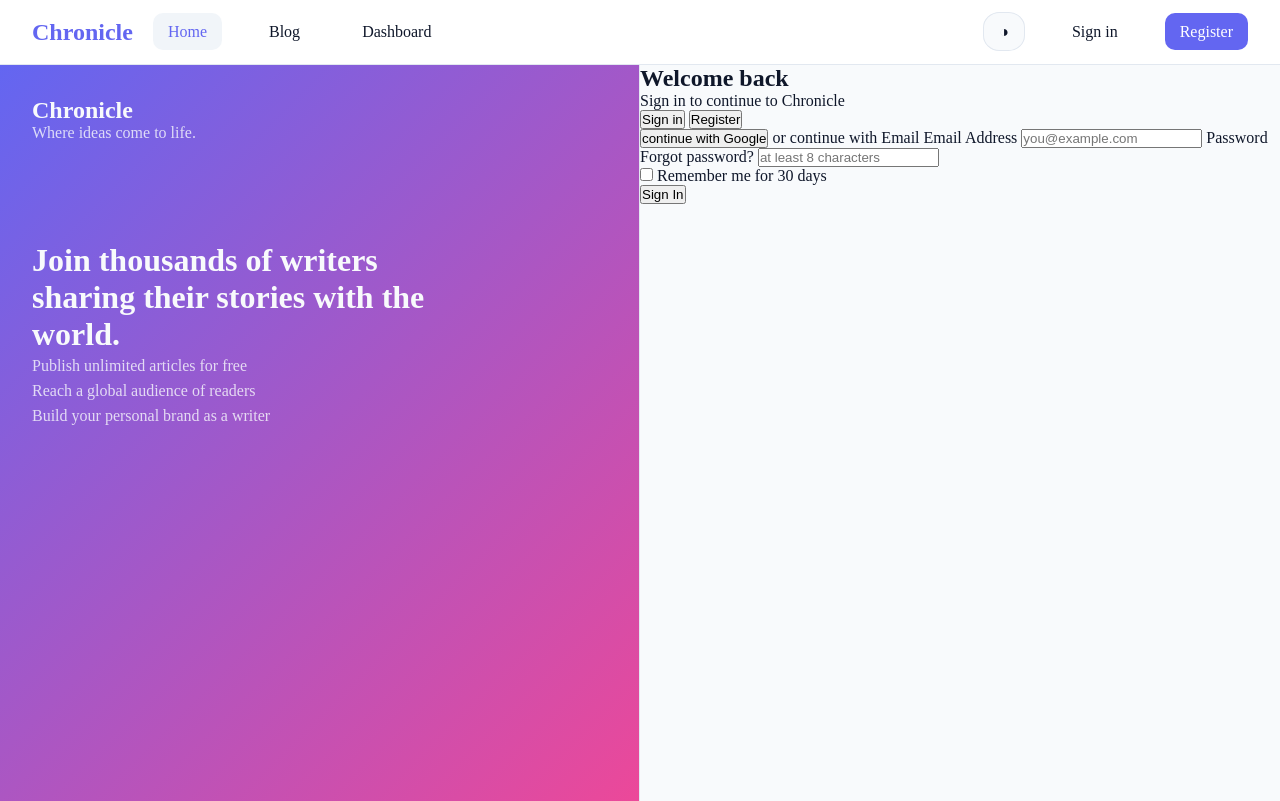
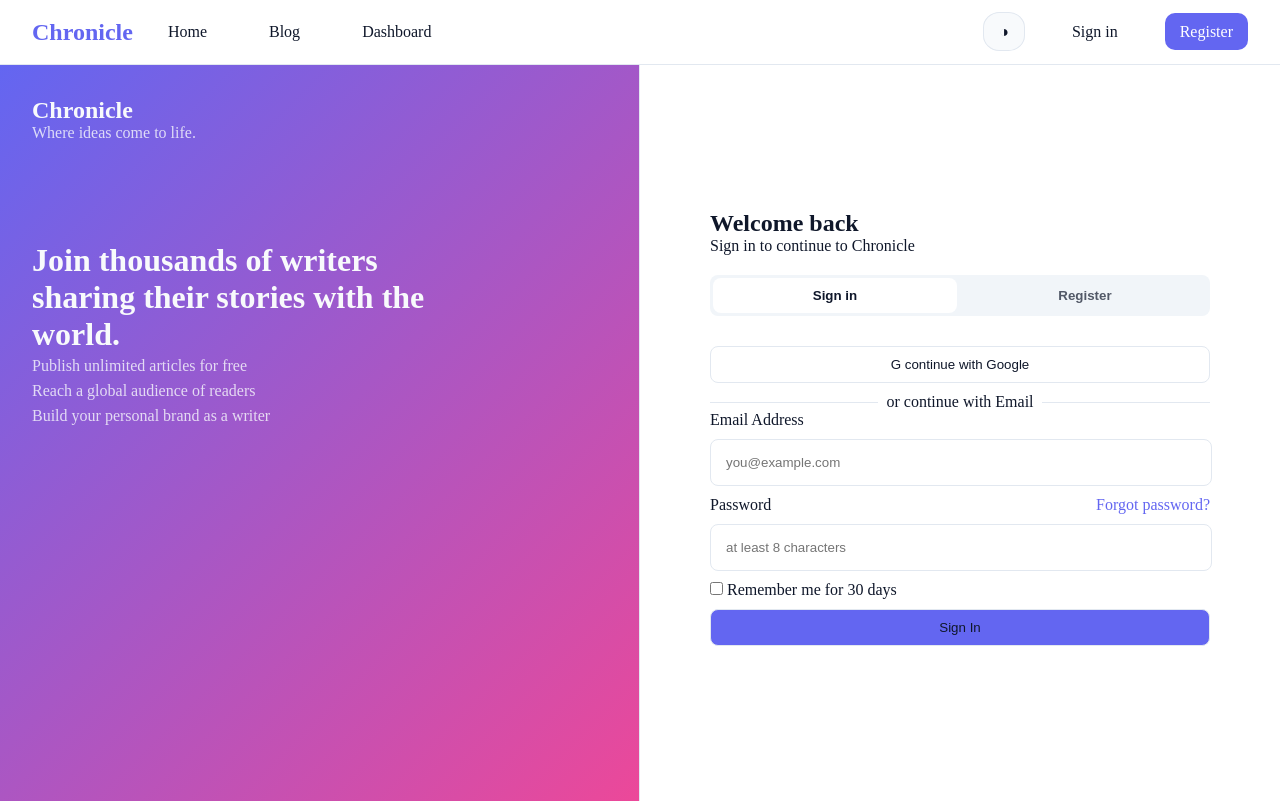
Before and after one commit to tiko345/blog-page, a PHP site: page /register.html in a window 1280 px wide. Run offline with PHP 8.4, Linux system fonts and the light colour scheme.

Commit message:
(register_page) add register desktop features

```diff
--- a/css/style.css
+++ b/css/style.css
@@ -728,10 +728,107 @@ body {
 }
 
 .register-container {
+  display: flex;
+  justify-content: center;
+  align-items: center;
   color: var(--color-text);
+  background-color: var(--color-bg);
 }
 .register-container .hidden {
-  display: none;
+  display: none !important;
+}
+.register-container .auth-tabs {
+  width: 500px;
+  display: grid;
+  grid-template-columns: 1fr 1fr;
+  background-color: var(--color-bg-hover);
+  border-radius: 8px;
+  margin: 20px 0;
+}
+.register-container .auth-tabs .tab {
+  cursor: pointer;
+  padding: 10px 15px;
+  border: none;
+  background-color: var(--color-bg-hover);
+  color: var(--color-text);
+  opacity: 0.7;
+  margin: 3px;
+  font-weight: 700;
+}
+.register-container .auth-tabs .active {
+  background-color: var(--color-bg);
+  border-radius: 8px;
+  opacity: 1;
+}
+.register-container .google {
+  cursor: pointer;
+  width: 500px;
+  padding: 10px 15px;
+  background-color: var(--color-bg);
+  color: var(--color-text);
+  border-radius: 8px;
+  border: var(--color-border) 1px solid;
+  margin: 10px 0;
+}
+.register-container .google-span {
+  display: flex;
+  align-items: center;
+  gap: 8px;
+}
+.register-container .google-span::before, .register-container .google-span::after {
+  content: "";
+  flex: 1;
+  height: 1px;
+  background-color: var(--color-border);
+}
+.register-container label {
+  display: block;
+}
+.register-container label[for=terms] {
+  display: inline;
+}
+.register-container label[for=terms] a {
+  text-decoration: none;
+  color: var(--color-accent);
+}
+.register-container #email-signin, .register-container #password-signin, .register-container #fullName, .register-container #email,
+.register-container #password, .register-container #confPassword, .register-container #reset {
+  width: 470px;
+  padding: 15px;
+  background-color: var(--color-bg);
+  color: var(--color-text);
+  border-radius: 8px;
+  border: var(--color-border) 1px solid;
+  margin: 10px 0;
+}
+.register-container .forms-container {
+  width: 500px;
+}
+.register-container .label-row {
+  display: flex;
+  flex-direction: row;
+  justify-content: space-between;
+}
+.register-container .forgotpass {
+  color: var(--color-accent);
+  cursor: pointer;
+}
+.register-container .signin-btn, .register-container .signup-btn, .register-container .reset-link {
+  cursor: pointer;
+  width: 500px;
+  padding: 10px 20px;
+  background-color: var(--color-accent);
+  color: var(--color-text);
+  border-radius: 8px;
+  border: var(--color-border) 1px solid;
+  margin: 10px 0;
+}
+.register-container .back-to-login {
+  position: absolute;
+  top: 35%;
+  right: 40%;
+  cursor: pointer;
+  color: var(--color-accent);
 }
 
 * {
--- a/js/main.js
+++ b/js/main.js
@@ -69,6 +69,8 @@ const forgotLink = document.querySelector(".forgotpass");
 const authTabs=document.querySelector(".auth-tabs");
 const allTitles = ["signin-title", "register-title", "reset-password"];
 const allSpans = ["signin-span", "register-span", "reset-span"];
+const googleBtn = document.querySelector(".google");
+const googleSpan = document.querySelector(".google-span");
 
 function showForm(formToShow, titleId, spanId, showTabs){
     //hide all forms
@@ -85,8 +87,11 @@ function showForm(formToShow, titleId, spanId, showTabs){
     document.getElementById(titleId).classList.remove("hidden");
     document.getElementById(spanId).classList.remove("hidden");
 
-    //show or hide tabs
-    showTabs ? authTabs.classList.remove("hidden") : authTabs.classList.add("hidden");
+    authTabs.classList.toggle("hidden", !showTabs);
+
+    // google elements
+    googleBtn.classList.toggle("hidden", !showTabs);
+    googleSpan.classList.toggle("hidden", !showTabs);
 }
 
 
@@ -103,7 +108,12 @@ registerTab.addEventListener("click", () => {
 });
 
 forgotLink.addEventListener("click", () => {
+    console.log("clicked");
+
     showForm(resetForm, "reset-password", "reset-span", false);
+
+    console.log(googleBtn);
+    console.log(googleSpan);
 });
 
 document.querySelector(".back-to-login").addEventListener("click", () => {
--- a/register.html
+++ b/register.html
@@ -12,7 +12,7 @@
             <nav class="nav">
                 <a href="#" id="menu-toggle">☰</a>
                 <ul class="nav-links1">
-                    <li><a href="#" class="curent-page">Home</a></li>
+                    <li><a href="./index.html">Home</a></li>
                     <li><a href="#">Blog</a></li>
                     <li><a href="#">Dashboard</a></li>
                     <li><a href="./register.html" class="register">Register</a></li>
@@ -38,6 +38,7 @@
                 </div>
             </section>
             <section class="register-container">
+                <div class="forms-container">
                     <h2 id="signin-title" >Welcome back</h2>
                     <h2 id="register-title" class="hidden">Create your account</h2>
                     <h2 id="reset-password" class="hidden">Reset Password</h2>
@@ -48,23 +49,23 @@
                         <button class="tab active" id="signin-tab">Sign in</button>
                         <button class="tab" id="register-tab">Register</button>
                     </div>
+                    <button type="button" class="google">G continue with Google</button>
+                    <span class="google-span">or continue with Email</span>
                         <form id="signin-form">
-                    <button type="button">continue with Google</button>
-                    <span>or continue with Email</span>
                             <label for="email-signin">Email Address</label>
                             <input type="email" id="email-signin" placeholder="you@example.com" required>
+                            <div class="label-row">
                                 <label for="password-signin">Password</label>
                                 <a class="forgotpass">Forgot password?</a>
+                            </div>
                             <input type="password" id="password-signin" placeholder="at least 8 characters" required>
                             <div class="checkbox-container">
                                 <input type="checkbox" id="remember">
-                        <label for="remember">Remember me for 30 days</label>
+                                <span>Remember me for 30 days</span>
                             </div>
-                    <button type="submit">Sign In</button>
+                            <button type="submit" class="signin-btn">Sign In</button>
                         </form>
                         <form id="register-form" class="hidden">
-                    <button type="button">continue with Google</button>
-                    <span>or continue with Email</span>
                             <label for="fullName">Full Name</label>
                             <input type="text" id="fullName" placeholder="John Doe" required>
                             <label for="email">Email Address</label>
@@ -77,14 +78,15 @@
                                 <input type="checkbox" id="terms" required>
                                 <label for="terms">I agree to the <a href="#">Terms of Service</a> and <a href="#">Privacy Policy</a></label>
                             </div>
-                    <button type="submit">Create Account</button>
+                            <button type="submit" class="signup-btn">Create Account</button>
                         </form>
                         <form id="reset-form" class="hidden">
                             <label for="reset">Email Address</label>
                             <input type="email" id="reset" placeholder="you@example.com" required>
-                    <button type="submit">Send Reset Link</button>
+                            <button type="submit" class="reset-link">Send Reset Link</button>
                             <span><a class="back-to-login active">back to login</a></span>
                         </form>
+                 </div>
             </section>
         </main>
 
--- a/scss/pages/_register.scss
+++ b/scss/pages/_register.scss
@@ -33,8 +33,105 @@
 }
 
 .register-container{
+    @include flex-center;
     color: var(--color-text);
+    background-color: var(--color-bg);
     .hidden{
-        display: none;
+        display: none !important; //display grid was overriding it for auth-tabs
+    }
+    .auth-tabs{
+        width:500px;
+        display: grid;
+        grid-template-columns: 1fr 1fr;
+        background-color: var(--color-bg-hover);
+        border-radius: 8px;
+        margin:20px 0;
+        .tab{
+            cursor: pointer;
+            padding:10px 15px;
+            border:none;
+            background-color: var(--color-bg-hover);
+            color:var(--color-text);
+            opacity: 0.7;
+            margin:3px;
+            font-weight: 700;
+        }
+        .active{
+            background-color: var(--color-bg);
+            border-radius:8px;
+            opacity: 1;
+        }
+    }
+
+    .google{
+        cursor: pointer;
+        width:500px;
+        padding:10px 15px;
+        background-color: var(--color-bg);
+        color:var(--color-text);
+        border-radius: 8px;
+        border:var(--color-border) 1px solid;
+        margin:10px 0;
+    }
+    .google-span{
+        display: flex;
+        align-items: center;
+        gap: 8px;
+
+        &::before, &::after {
+            content: '';
+            flex: 1;
+            height: 1px;
+            background-color: var(--color-border);
+        }
+    }
+    label{
+        display: block;
+    }
+    label[for="terms"]{
+        display: inline;
+
+        a{
+            text-decoration: none;
+            color: var(--color-accent);
+        }
+    }
+    #email-signin, #password-signin, #fullName, #email, //inputs style
+    #password, #confPassword, #reset{
+        width:470px;
+        padding: 15px;
+        background-color: var(--color-bg);
+        color:var(--color-text);
+        border-radius: 8px;
+        border:var(--color-border) 1px solid;
+        margin:10px 0;
+    }
+    .forms-container{
+        width: 500px;
+    }
+    .label-row{
+        @include flex-row;
+        justify-content: space-between;
+    }
+    .forgotpass{
+        color:var(--color-accent);
+        cursor: pointer;
+    }
+    .signin-btn, .signup-btn, .reset-link{
+        cursor: pointer;
+        width:500px;
+        padding:10px 20px;
+        background-color: var(--color-accent);
+        color:var(--color-text);
+        border-radius: 8px;
+        border:var(--color-border) 1px solid;
+        margin:10px 0;
+    }
+    .back-to-login{
+        position: absolute;
+        top:35%;
+        right: 40%;
+        cursor: pointer;
+        color: var(--color-accent);
     }
 }
```
Also changed, not shown: 1 other file. Lines whose indentation alone changed are shown as unchanged.
